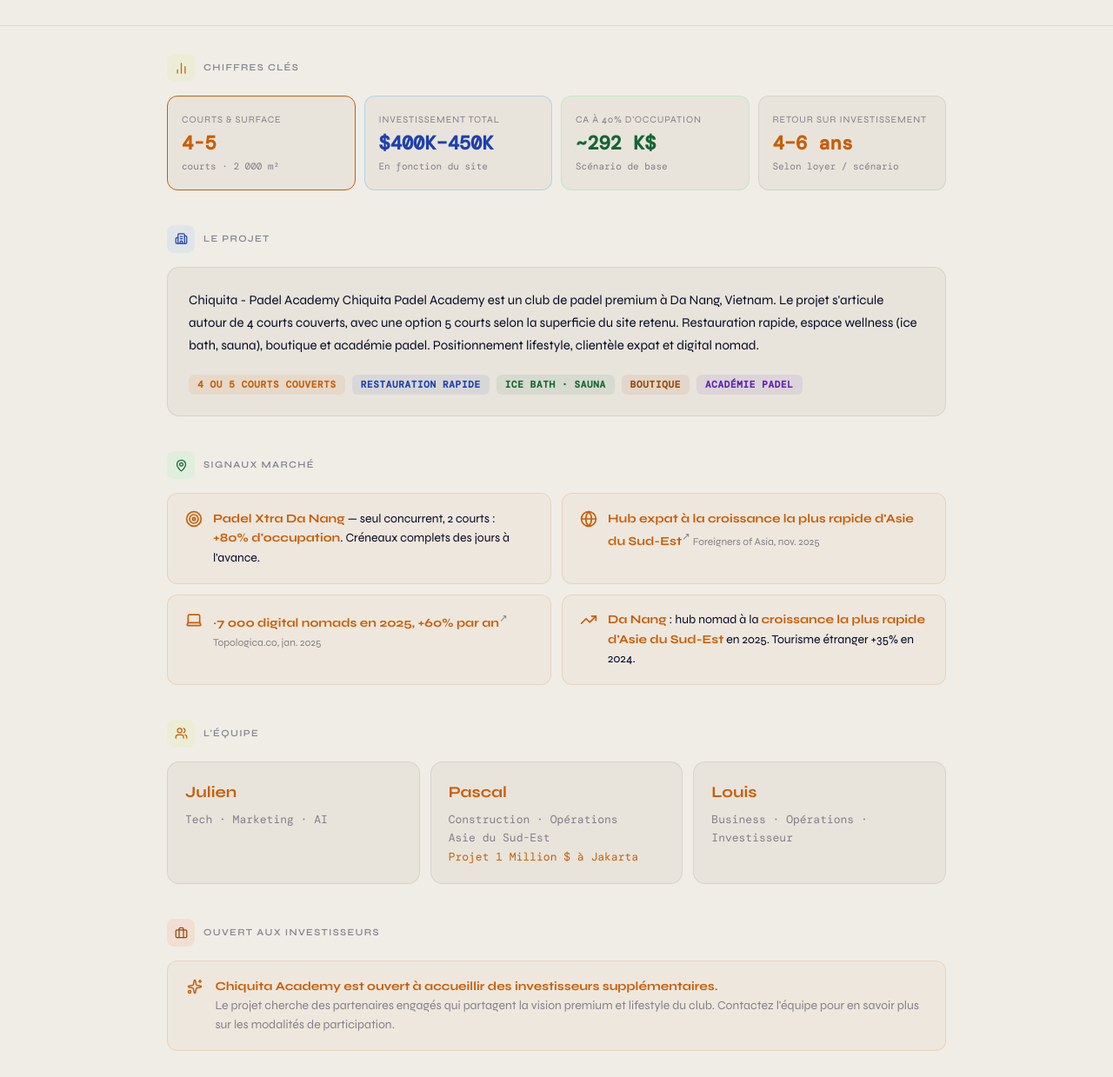
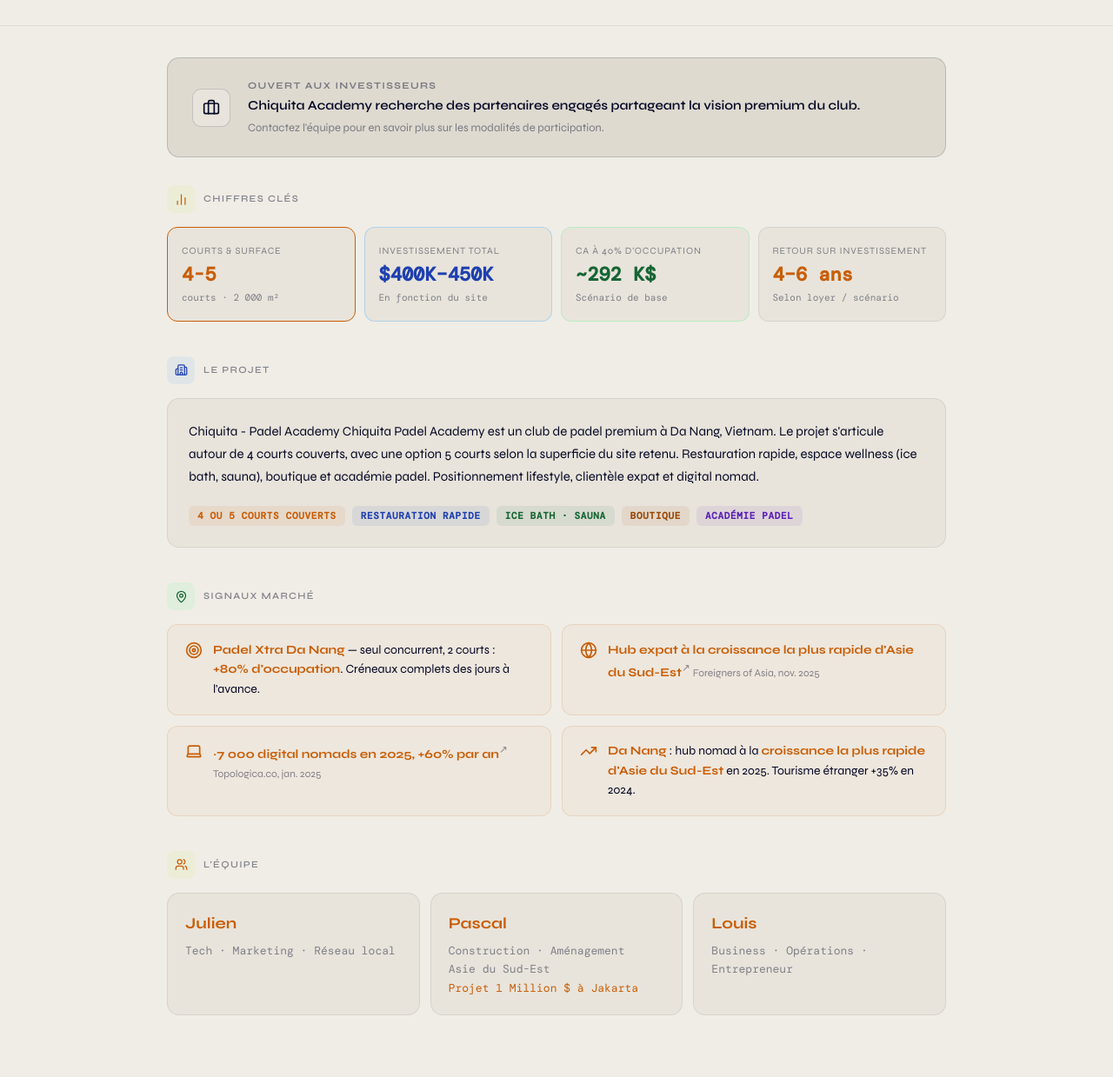
Before and after one commit to Julinhio/chiquita-padel, a website: page index.html in a window 1280 px wide. Shown: the part 261-1500 px from the top of the page at 87% size. Drawn offline with nearby package versions, Linux system fonts and the light colour scheme.

Commit message:
Small fixes

```diff
--- a/index.html
+++ b/index.html
@@ -205,6 +205,50 @@
     <!-- ── MAIN ───────────────────────────────────────────────── -->
     <div class="main">
 
+        <!-- OPEN TO INVESTORS — BANNER -->
+        <div style="
+            background: var(--surface2);
+            border: 1px solid var(--border2);
+            border-radius: 14px;
+            padding: 1.4rem 1.75rem;
+            margin-bottom: 2rem;
+            margin-top: 0.25rem;
+            display: flex;
+            align-items: center;
+            gap: 1.25rem;
+        ">
+            <div style="
+                width: 44px;
+                height: 44px;
+                border-radius: 10px;
+                background: var(--surface);
+                border: 1px solid var(--border2);
+                display: flex;
+                align-items: center;
+                justify-content: center;
+                flex-shrink: 0;
+                color: var(--text);
+            "><i data-lucide="briefcase"
+                    style="width:20px;height:20px;stroke:currentColor;stroke-width:2;display:block;"></i></div>
+            <div style="flex:1;">
+                <div
+                    style="font-size:11px;font-weight:700;text-transform:uppercase;letter-spacing:0.12em;color:var(--muted);margin-bottom:4px;">
+                    <span class="fr">Ouvert aux investisseurs</span>
+                    <span class="en">Open to Investors</span>
+                </div>
+                <div style="font-size:15px;font-weight:600;line-height:1.45;">
+                    <span class="fr">Chiquita Academy recherche des partenaires engagés partageant la vision premium du
+                        club.</span>
+                    <span class="en">Chiquita Academy is looking for committed partners who share the club's premium
+                        vision.</span>
+                </div>
+                <div style="font-size:13px;color:var(--muted);margin-top:4px;">
+                    <span class="fr">Contactez l'équipe pour en savoir plus sur les modalités de participation.</span>
+                    <span class="en">Reach out to the team to learn more about participation terms.</span>
+                </div>
+            </div>
+        </div>
+
         <!-- KEY METRICS -->
         <div class="section-header" style="margin-top:0;">
             <div class="section-icon" style="background:rgba(200,245,90,0.1);color:var(--accent);"><i
@@ -360,13 +404,16 @@
         <div class="team-grid">
             <div class="team-card">
                 <div class="team-name">Julien</div>
-                <div class="team-role">Tech · Marketing · AI</div>
+                <div class="team-role">
+                    <span class="fr">Tech · Marketing · Réseau local</span>
+                    <span class="en">Tech · Marketing · Local Network</span>
+                </div>
             </div>
             <div class="team-card">
                 <div class="team-name">Pascal</div>
                 <div class="team-role">
-                    <span class="fr">Construction · Opérations<br>Asie du Sud-Est<br></span>
-                    <span class="en">Construction · Operations<br>South-East Asia<br></span>
+                    <span class="fr">Construction · Aménagement<br>Asie du Sud-Est<br></span>
+                    <span class="en">Construction · Development<br>South-East Asia<br></span>
                     <span style="color:var(--accent);">
                         <span class="fr">Projet 1 Million $ à Jakarta</span>
                         <span class="en">$1 Million project in Jakarta</span>
@@ -376,34 +423,9 @@
             <div class="team-card">
                 <div class="team-name">Louis</div>
                 <div class="team-role">
-                    <span class="fr">Business · Opérations · Investisseur</span>
-                    <span class="en">Business · Operations &amp; Investor</span>
+                    <span class="fr">Business · Opérations · Entrepreneur</span>
+                    <span class="en">Business · Operations &amp; Entrepreneur</span>
                 </div>
-            </div>
-        </div>
-
-        <!-- OPEN TO INVESTORS -->
-        <div class="section-header">
-            <div class="section-icon" style="background:rgba(255,107,53,0.1);color:var(--accent2);"><i
-                    data-lucide="briefcase"></i></div>
-            <span class="section-title fr">Ouvert aux investisseurs</span>
-            <span class="section-title en">Open to Investors</span>
-        </div>
-
-        <div class="callout accent">
-            <div class="callout-icon" style="color:var(--accent);"><i data-lucide="sparkles"></i></div>
-            <div>
-                <strong class="fr">Chiquita Academy est ouvert à accueillir des investisseurs supplémentaires.</strong>
-                <strong class="en">Chiquita Academy is open to welcoming additional investors.</strong>
-                <br>
-                <span class="fr" style="color:var(--muted);">
-                    Le projet cherche des partenaires engagés qui partagent la vision premium et lifestyle du club.
-                    Contactez l'équipe pour en savoir plus sur les modalités de participation.
-                </span>
-                <span class="en" style="color:var(--muted);">
-                    The project is looking for committed partners who share the club's premium and lifestyle vision.
-                    Reach out to the team to learn more about participation terms.
-                </span>
             </div>
         </div>
 
```
Also changed, not shown: facilities.html (+2 -2 lines).
